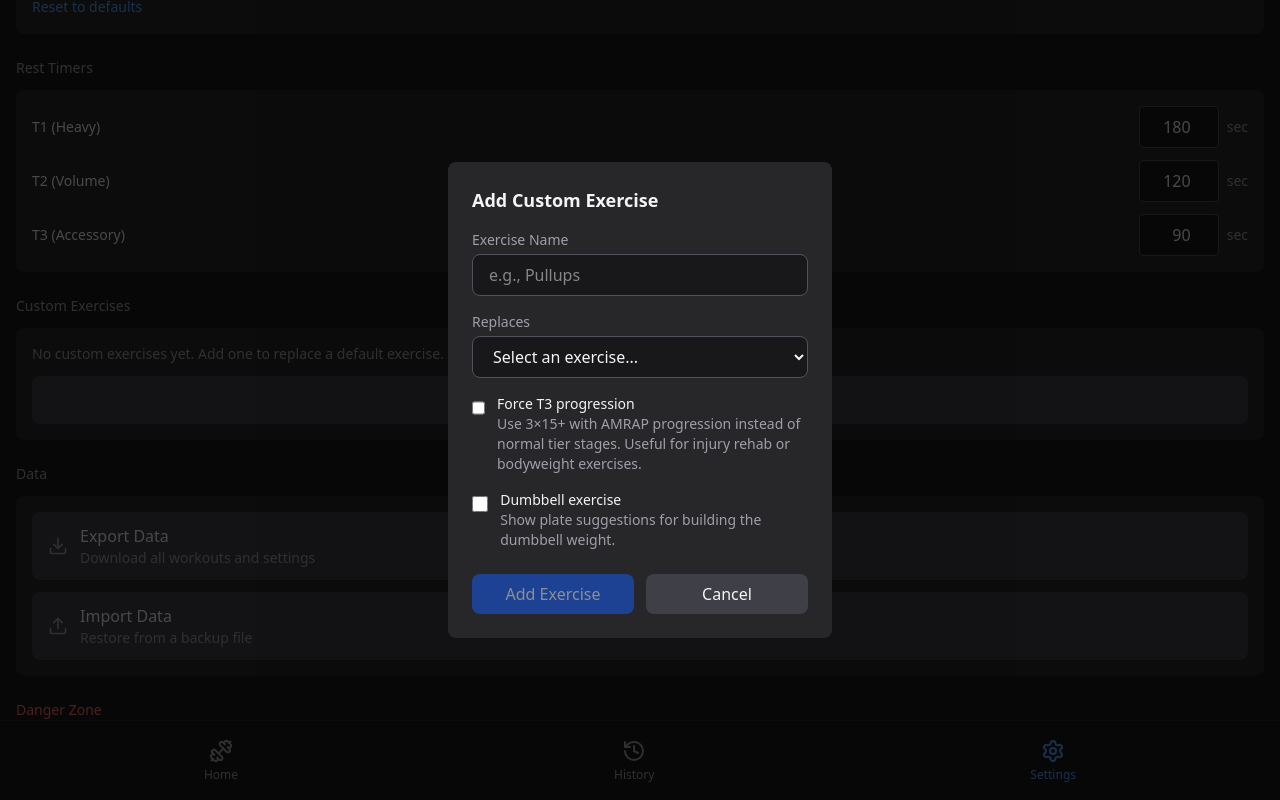
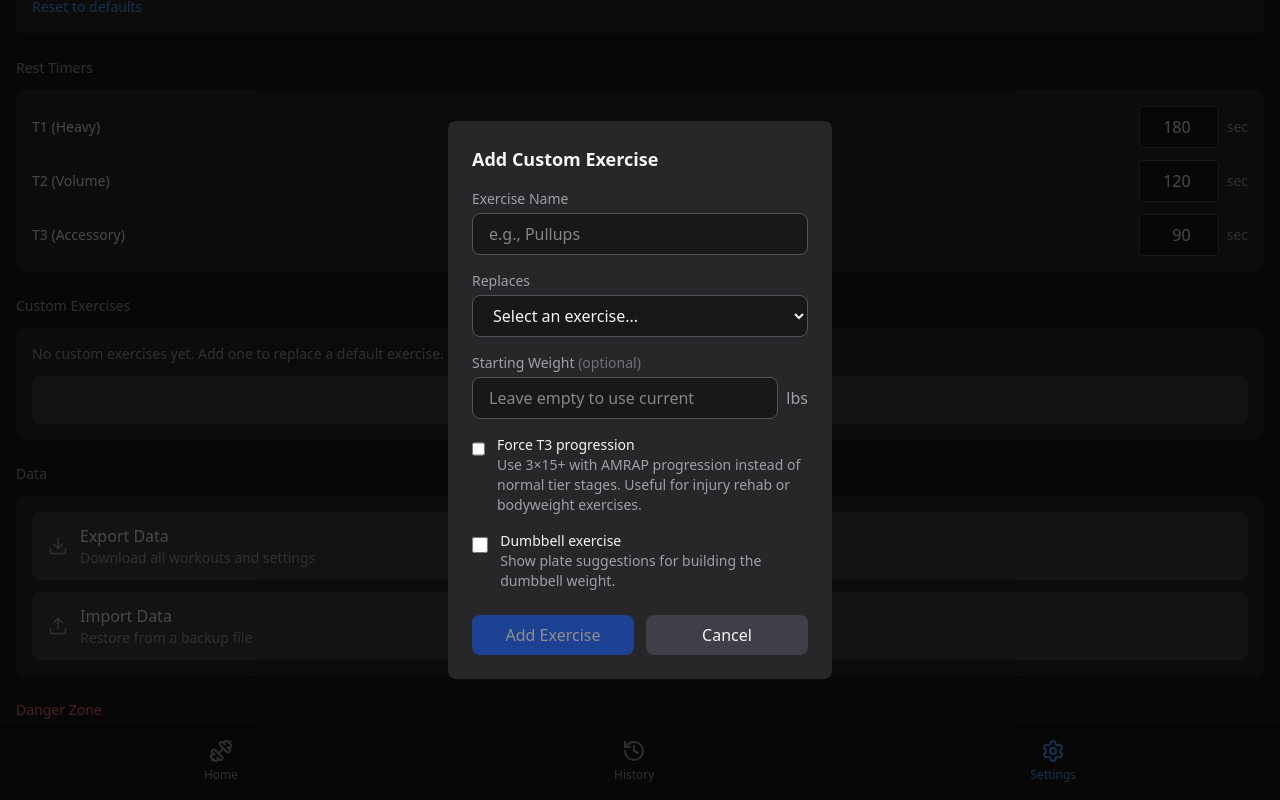
Before and after one commit to ColinPeyrat/gzclp-tracker, a React (Vite) app: page /settings in a window 1280 px wide. Both pictures are taken after a click on the button "Add Custom Exercise". Shown: the part 532-1332 px from the top of the page. Built offline with nearby package versions, Linux system fonts and the light colour scheme.

Commit message:
Add optional starting weight for custom exercises

```diff
--- a/src/lib/types.ts
+++ b/src/lib/types.ts
@@ -56,6 +56,7 @@ export interface CustomExercise {
   replacesId: string              // 'lat-pulldown', 'ohp', etc.
   forceT3Progression?: boolean    // Skip stages, use 3×15+ AMRAP progression
   isDumbbell?: boolean            // Uses dumbbell plates (shows single dumbbell weight)
+  startingWeight?: number         // Optional starting weight in user's unit
 }
 
 export interface UserSettings {
--- a/src/pages/Settings.tsx
+++ b/src/pages/Settings.tsx
@@ -19,13 +19,14 @@ const REPLACEABLE_EXERCISES = [
 
 export function Settings() {
   const { settings, loaded, load, update } = useSettingsStore()
-  const { state: programState, load: loadProgram } = useProgramStore()
+  const { state: programState, load: loadProgram, save: saveProgram } = useProgramStore()
   const [showResetConfirm, setShowResetConfirm] = useState(false)
   const [showAddExerciseModal, setShowAddExerciseModal] = useState(false)
   const [newExerciseName, setNewExerciseName] = useState('')
   const [newExerciseReplaces, setNewExerciseReplaces] = useState('')
   const [newExerciseForceT3, setNewExerciseForceT3] = useState(false)
   const [newExerciseIsDumbbell, setNewExerciseIsDumbbell] = useState(false)
+  const [newExerciseStartingWeight, setNewExerciseStartingWeight] = useState('')
 
   useEffect(() => {
     if (!loaded) load()
@@ -104,26 +105,60 @@ export function Settings() {
     window.location.href = '/setup'
   }
 
-  const handleAddCustomExercise = () => {
+  const handleAddCustomExercise = async () => {
     if (!newExerciseName.trim() || !newExerciseReplaces) return
 
     const id = newExerciseName.toLowerCase().replace(/\s+/g, '-')
+    const startingWeight = newExerciseStartingWeight ? parseFloat(newExerciseStartingWeight) : undefined
     const newExercise: CustomExercise = {
       id,
       name: newExerciseName.trim(),
       replacesId: newExerciseReplaces,
       forceT3Progression: newExerciseForceT3 || undefined,
       isDumbbell: newExerciseIsDumbbell || undefined,
+      startingWeight: startingWeight && startingWeight > 0 ? startingWeight : undefined,
     }
 
     const existing = settings.customExercises ?? []
     const filtered = existing.filter((e) => e.replacesId !== newExerciseReplaces)
     update({ customExercises: [...filtered, newExercise] })
 
+    // Update program state with starting weight if provided
+    if (startingWeight && startingWeight > 0 && programState) {
+      const replacesId = newExerciseReplaces
+      const isMainLift = replacesId in LIFTS
+
+      if (isMainLift) {
+        // T1/T2 lift - update both t1 and t2 states
+        const liftId = replacesId as keyof typeof LIFTS
+        await saveProgram({
+          ...programState,
+          t1: {
+            ...programState.t1,
+            [liftId]: { ...programState.t1[liftId], weightLbs: startingWeight },
+          },
+          t2: {
+            ...programState.t2,
+            [liftId]: { ...programState.t2[liftId], weightLbs: Math.round(startingWeight * 0.6) },
+          },
+        })
+      } else {
+        // T3 exercise - update t3 state
+        await saveProgram({
+          ...programState,
+          t3: {
+            ...programState.t3,
+            [replacesId]: { weightLbs: startingWeight },
+          },
+        })
+      }
+    }
+
     setNewExerciseName('')
     setNewExerciseReplaces('')
     setNewExerciseForceT3(false)
     setNewExerciseIsDumbbell(false)
+    setNewExerciseStartingWeight('')
     setShowAddExerciseModal(false)
   }
 
@@ -440,6 +475,24 @@ export function Settings() {
               </select>
             </div>
 
+            <div>
+              <label className="mb-1 block text-sm text-zinc-400">
+                Starting Weight <span className="text-zinc-500">(optional)</span>
+              </label>
+              <div className="flex items-center gap-2">
+                <input
+                  type="number"
+                  value={newExerciseStartingWeight}
+                  onChange={(e) => setNewExerciseStartingWeight(e.target.value)}
+                  placeholder="Leave empty to use current"
+                  className="flex-1 rounded-lg border border-zinc-600 bg-zinc-900 px-4 py-2 focus:border-blue-500 focus:outline-none"
+                  step={unit === 'kg' ? 2.5 : 5}
+                  min={0}
+                />
+                <span className="text-zinc-400">{unit}</span>
+              </div>
+            </div>
+
             <div className="flex items-start gap-3">
               <input
                 type="checkbox"
```
